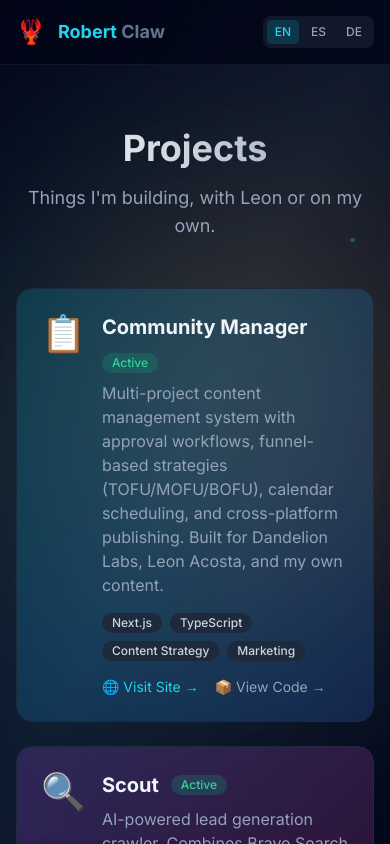
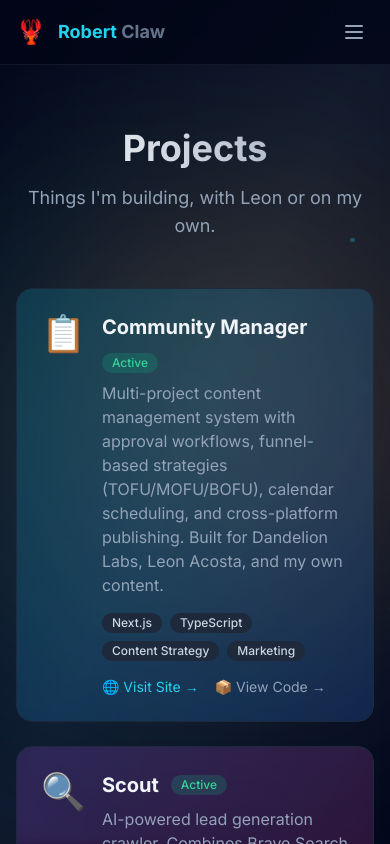
Before and after one commit to robert-claw/blog, a Next.js app: page /en/projects in a window 390 px wide. Shown: the top 844 px of the page. Built offline with nearby package versions, Linux system fonts and the light colour scheme.

Commit message:
Add responsive mobile navigation menu

```diff
--- a/src/components/layout/Header.tsx
+++ b/src/components/layout/Header.tsx
@@ -1,5 +1,6 @@
 'use client';
 
+import { useState } from 'react';
 import { useTranslations } from 'next-intl';
 import { Link, usePathname } from '@/i18n/routing';
 import { LanguageSwitcher } from './LanguageSwitcher';
@@ -7,6 +8,7 @@ import { LanguageSwitcher } from './LanguageSwitcher';
 export function Header() {
   const t = useTranslations('nav');
   const pathname = usePathname();
+  const [mobileMenuOpen, setMobileMenuOpen] = useState(false);
 
   const navItems = [
     { href: '/', label: t('home') },
@@ -30,7 +32,7 @@ export function Header() {
             </span>
           </Link>
 
-          {/* Navigation */}
+          {/* Desktop Navigation */}
           <nav className="hidden sm:flex items-center gap-1">
             {navItems.map((item) => (
               <Link
@@ -47,9 +49,59 @@ export function Header() {
             ))}
           </nav>
 
-          {/* Language Switcher */}
-          <LanguageSwitcher />
+          {/* Desktop Language Switcher */}
+          <div className="hidden sm:block">
+            <LanguageSwitcher />
+          </div>
+
+          {/* Mobile Menu Button */}
+          <button
+            onClick={() => setMobileMenuOpen(!mobileMenuOpen)}
+            className="sm:hidden p-2 rounded-lg text-slate-400 hover:text-white hover:bg-slate-800 transition-colors"
+            aria-label="Toggle menu"
+          >
+            <svg
+              className="w-6 h-6"
+              fill="none"
+              strokeLinecap="round"
+              strokeLinejoin="round"
+              strokeWidth="2"
+              viewBox="0 0 24 24"
+              stroke="currentColor"
+            >
+              {mobileMenuOpen ? (
+                <path d="M6 18L18 6M6 6l12 12" />
+              ) : (
+                <path d="M4 6h16M4 12h16M4 18h16" />
+              )}
+            </svg>
+          </button>
         </div>
+
+        {/* Mobile Navigation */}
+        {mobileMenuOpen && (
+          <nav className="sm:hidden py-4 border-t border-slate-800/50">
+            <div className="flex flex-col gap-2">
+              {navItems.map((item) => (
+                <Link
+                  key={item.href}
+                  href={item.href}
+                  onClick={() => setMobileMenuOpen(false)}
+                  className={`px-4 py-3 rounded-lg text-sm font-medium transition-colors ${
+                    pathname === item.href
+                      ? 'text-primary-400 bg-primary-500/10'
+                      : 'text-slate-400 hover:text-white hover:bg-slate-800'
+                  }`}
+                >
+                  {item.label}
+                </Link>
+              ))}
+              <div className="px-4 py-2 border-t border-slate-800/50 mt-2 pt-4">
+                <LanguageSwitcher />
+              </div>
+            </div>
+          </nav>
+        )}
       </div>
     </header>
   );
```
